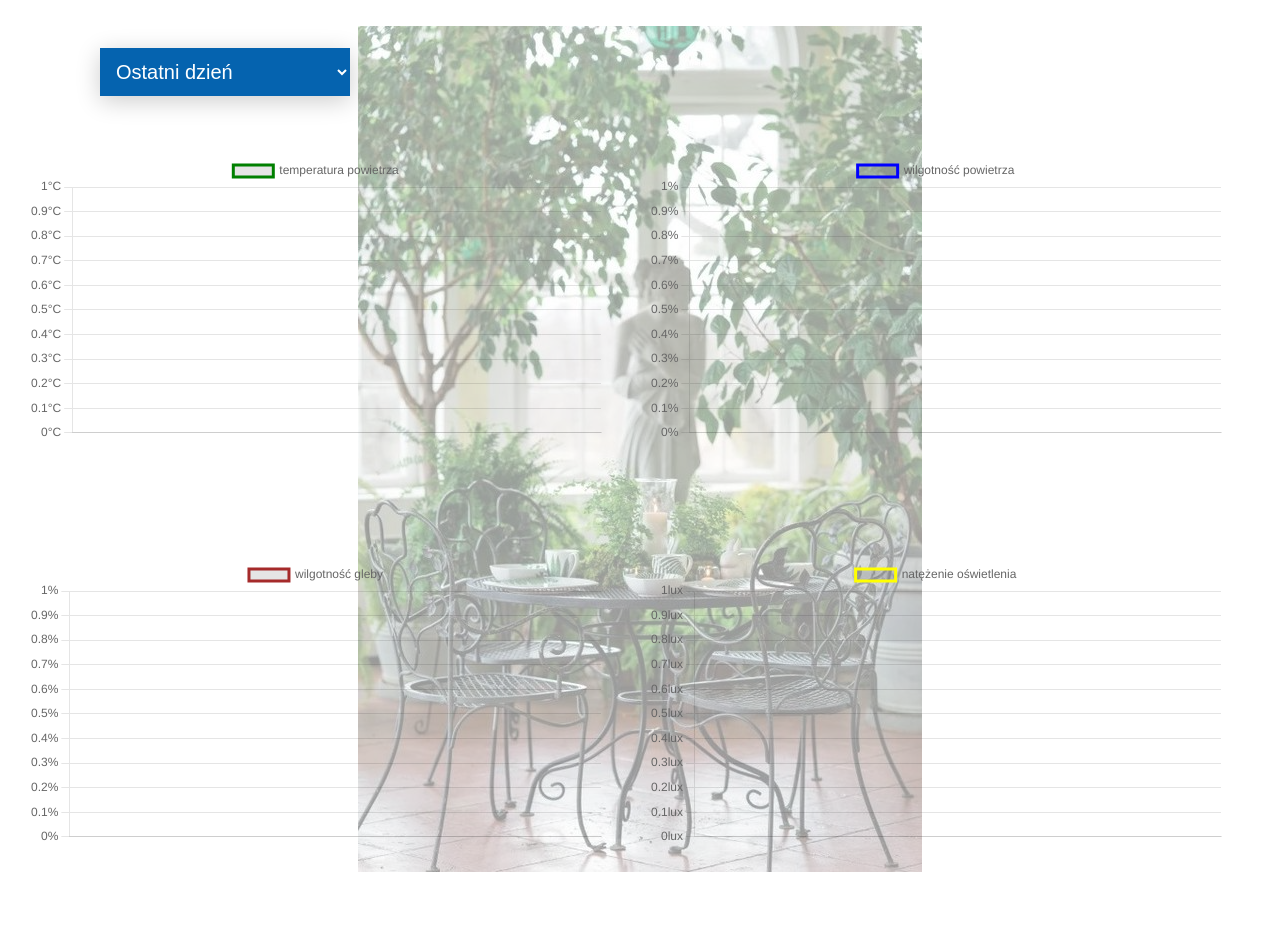
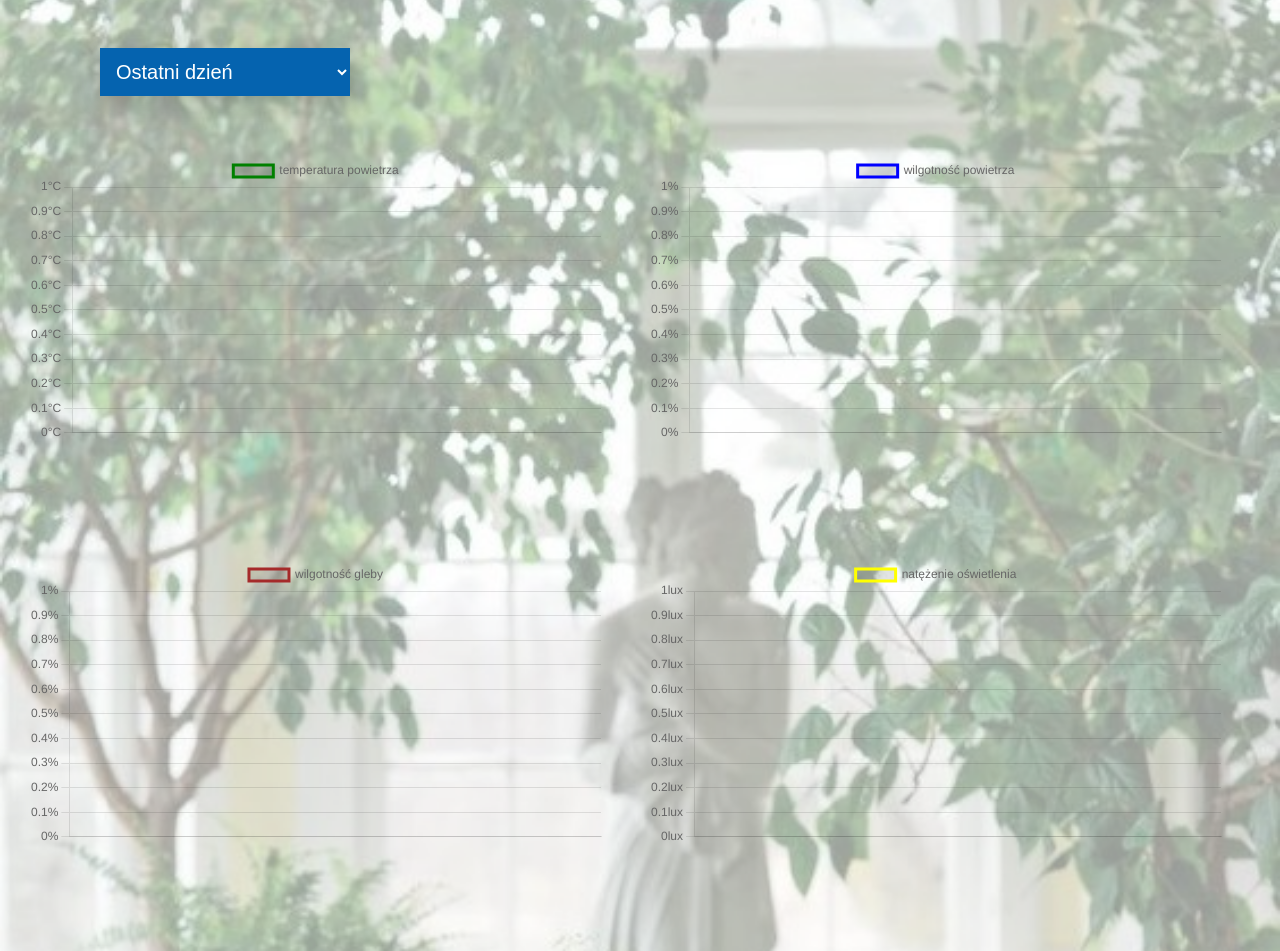
Before and after one commit to Rogol98/Wiwarium, a Flask app: page /diagrams in a window 1280 px wide. Shown: the part 52-1003 px from the top of the page. Run offline with Flask 2, Linux system fonts and the light colour scheme; data that the repository does not hold is empty; parts of the project's set-up code (start-up, migrations or seed data) failed here and were passed over; some libraries are stand-ins or nearby versions.

Commit message:
09.01.2022 v8

```diff
--- a/static/style.css
+++ b/static/style.css
@@ -1,5 +1,9 @@
 html{
 	background: url(background.png) no-repeat center center fixed;
+	-webkit-background-size: cover;
+    -moz-background-size: cover;
+    -o-background-size: cover;
+    background-size: cover;
 }
 
 .boxHeader {
```
